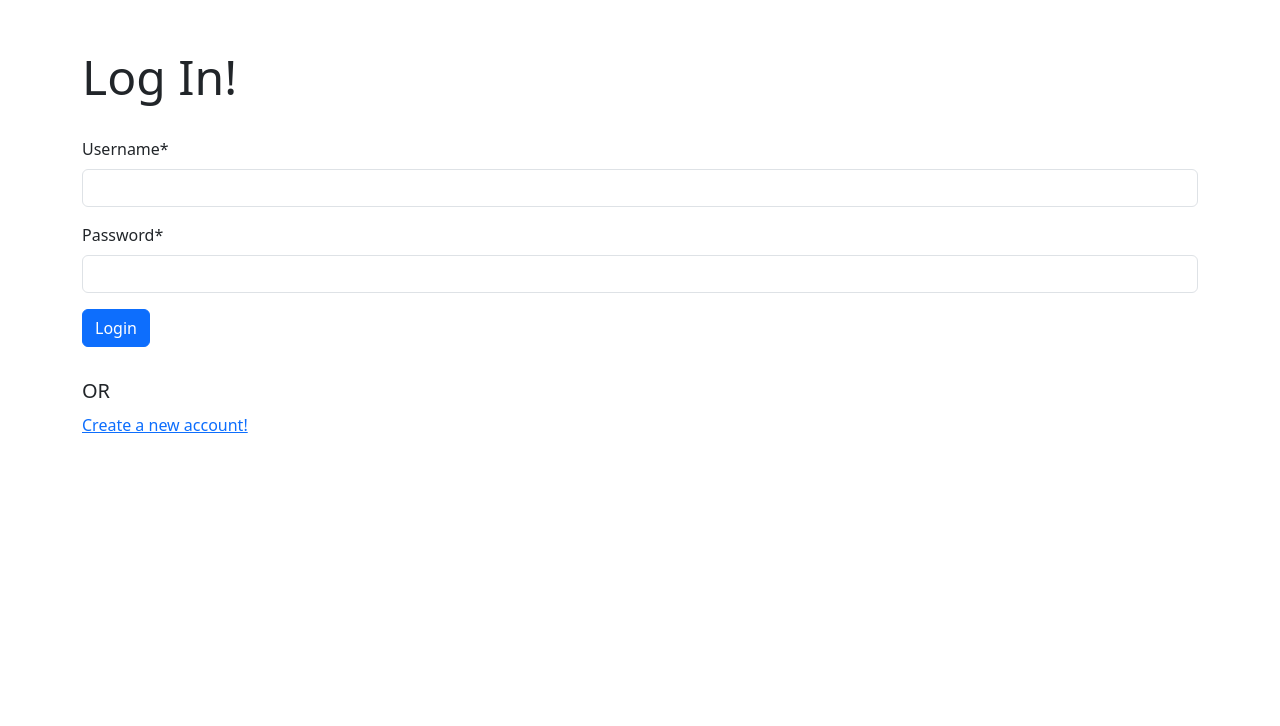
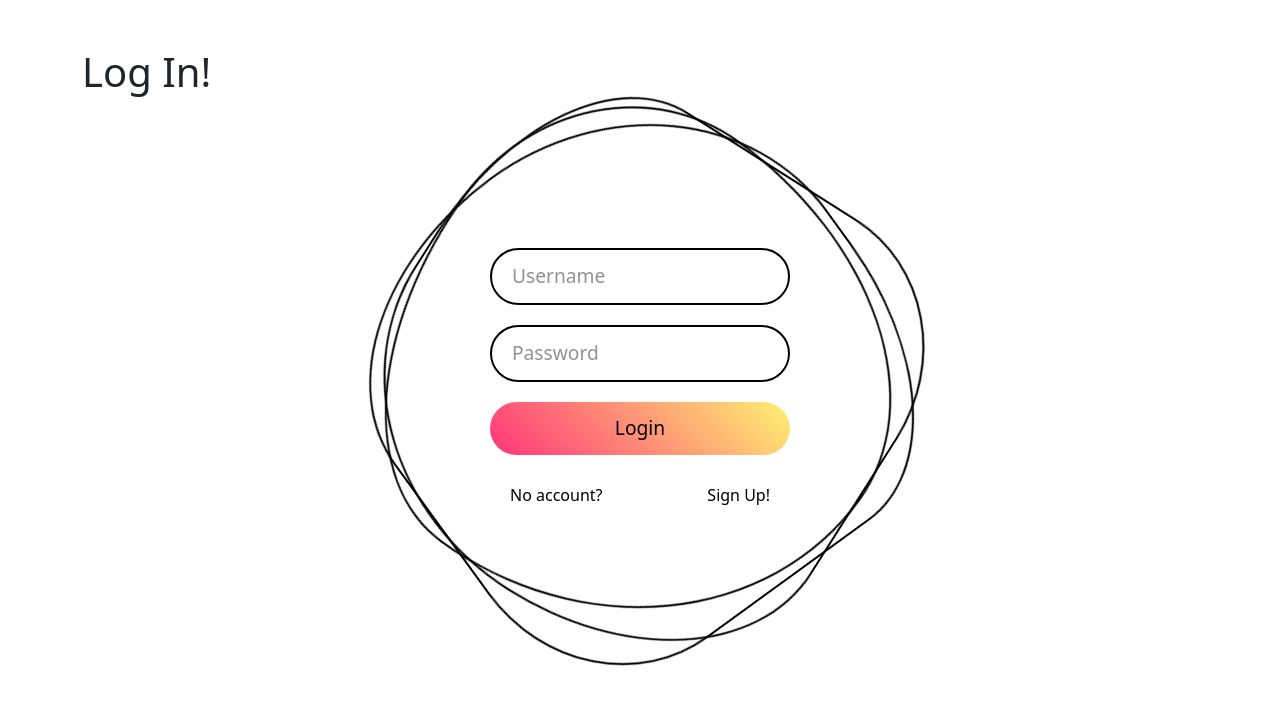
Before and after one commit to MidHunterX/GNOSIS, a Django app: page /login/ in a window 1280 px wide. Shown: the part 59-785 px from the top of the page. Run offline with Django 5.2, Linux system fonts and the light colour scheme; some libraries are stand-ins or nearby versions.

Commit message:
✅ Feature: Custom Login Screen

```diff
--- a/gnosis_app/templates/gnosis/login.html
+++ b/gnosis_app/templates/gnosis/login.html
@@ -1,7 +1,12 @@
 {% extends 'gnosis/base.html' %}
 {% load crispy_forms_tags %}
+{% load static %}
 {% block content %}
-  <h1 class="display-5">Log In!</h1>
+  <!-- CUSTOM CSS: ANIMATED CIRCLES LOGIN SCREEN -->
+  <link rel="stylesheet" href="{% static 'styles/login.css' %}" type="text/css" />
+
+  <h1 class="display-6">Log In!</h1>
+  <!-- <hr class="my-4 "> -->
   <br>
 
   <!-- AUTHENTICATION ERROR MESSAGE -->
@@ -13,15 +18,30 @@
     {% endfor %}
   {% endif %}
 
-  <form method="POST">
+  <!-- CUSTOM LOGIN FORM -->
+  <form method="POST" class="ring mx-auto">
+    <i style="--clr:#00ff0a;"></i>
+    <i style="--clr:#ff0057;"></i>
+    <i style="--clr:#fffd44;"></i>
     {% csrf_token %}
-    {{ form|crispy }}
-    <input type="submit" class="btn btn-primary mb-2" name="submit" , value='Login'>
-  </form>
-  <br>
+    <!-- { { form|crispy }} -->
+    <div class="login">
+      <div class="inputBx">
+        <input type="text" class="form-control" placeholder="Username" name="username">
+      </div>
+      <div class="inputBx">
+        <input type="password" class="form-control" placeholder="Password" name="password">
+      </div>
+      <div class="inputBx">
+        <input type="submit" class="btn btn-primary mb-2" name="submit" value="Login">
+      </div>
+      <div class="links">
+        <a href="{% url 'gnosis:register' %}">No account?</a>
+        <a href="{% url 'gnosis:register' %}">Sign Up!</a>
+      </div>
+    </div>
     <!-- TODO: Password Reset -->
     <!-- <a class="align-middle" href="(% url 'password_reset' %)">Forgotten Your password?</a><br> -->
-  <h5 class="align-middle">OR</h5>
-  <a class="align-middle" href="{% url 'gnosis:register' %}">Create a new account!</a>
+  </form>
 
 {% endblock %}
--- /dev/null
+++ b/static/styles/login.css
@@ -0,0 +1,106 @@
+.general {
+  display: flex;
+  justify-content: center;
+  align-items: center;
+  min-height: 100vh;
+  background: #111;
+  width: 100%;
+  overflow: hidden;
+}
+.ring {
+  position: relative;
+  width: 500px;
+  height: 500px;
+  display: flex;
+  justify-content: center;
+  align-items: center;
+}
+.ring i {
+  position: absolute;
+  inset: 0;
+  border: 2px solid var(--bs-emphasis-color);
+  transition: 0.5s;
+}
+.ring i:nth-child(1) {
+  border-radius: 38% 62% 63% 37% / 41% 44% 56% 59%;
+  animation: animate 6s linear infinite;
+}
+.ring i:nth-child(2) {
+  border-radius: 41% 44% 56% 59%/38% 62% 63% 37%;
+  animation: animate 4s linear infinite;
+}
+.ring i:nth-child(3) {
+  border-radius: 41% 44% 56% 59%/38% 62% 63% 37%;
+  animation: animate2 10s linear infinite;
+}
+.ring:hover i {
+  border: 6px solid var(--clr);
+  filter: drop-shadow(0 0 20px var(--clr));
+}
+@keyframes animate {
+  0% {
+    transform: rotate(0deg);
+  }
+  100% {
+    transform: rotate(360deg);
+  }
+}
+@keyframes animate2 {
+  0% {
+    transform: rotate(360deg);
+  }
+  100% {
+    transform: rotate(0deg);
+  }
+}
+.login {
+  position: absolute;
+  width: 300px;
+  height: 100%;
+  display: flex;
+  justify-content: center;
+  align-items: center;
+  flex-direction: column;
+  gap: 20px;
+}
+.login h2 {
+  font-size: 2em;
+  color: var(--bs-emphasis-color);
+}
+.login .inputBx {
+  position: relative;
+  width: 100%;
+}
+.login .inputBx input {
+  position: relative;
+  width: 100%;
+  padding: 12px 20px;
+  background: transparent;
+  border: 2px solid var(--bs-emphasis-color);
+  border-radius: 40px;
+  font-size: 1.2em;
+  color: var(--bs-emphasis-color);
+  box-shadow: none;
+  outline: none;
+}
+.login .inputBx input[type="submit"] {
+  width: 100%;
+  background: linear-gradient(45deg, #ff357a, #fff172);
+  border: none;
+  cursor: pointer;
+}
+.login .inputBx input::placeholder {
+  color: var(--bs-tertiary-color);
+}
+.login .links {
+  position: relative;
+  width: 100%;
+  display: flex;
+  align-items: center;
+  justify-content: space-between;
+  padding: 0 20px;
+}
+.login .links a {
+  color: var(--bs-emphasis-color);
+  text-decoration: none;
+}
```
